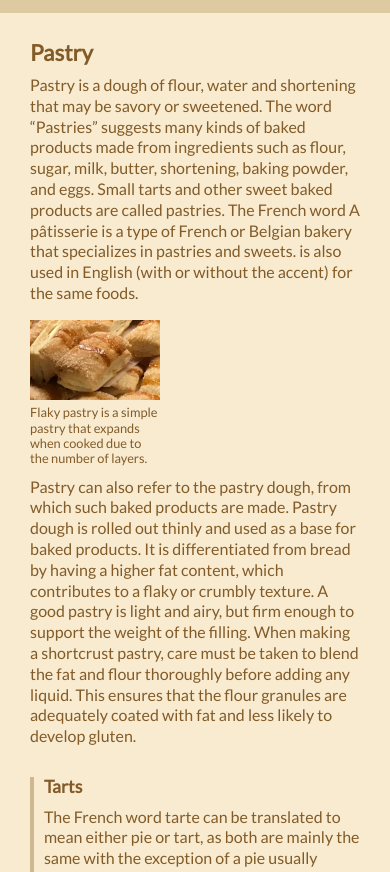
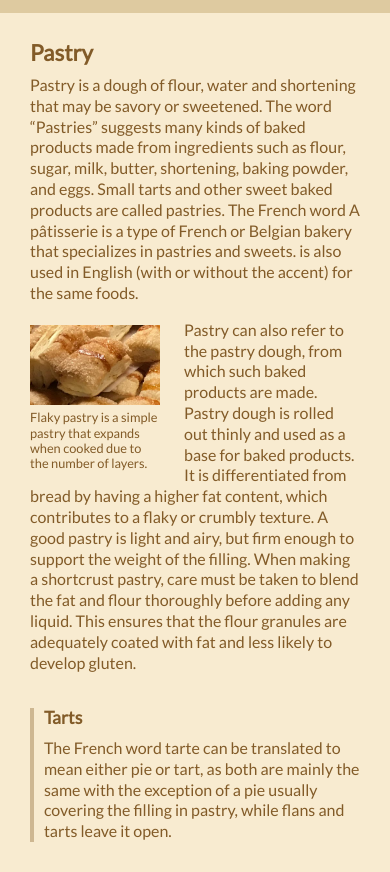
Before and after one commit to raymondsjkim/CSS-Brush-Up, a plain HTML site: page float/index.html in a window 390 px wide. Shown: the part 202-1074 px from the top of the page. Drawn offline with Linux system fonts and the light colour scheme.

Commit message:
added floats

```diff
--- a/float/assets/style.css
+++ b/float/assets/style.css
@@ -3,7 +3,7 @@ body {
 	font-family: 'Lato', sans-serif; font-size: 16px;
 	line-height: 1.3em; color: #825b28;
 }
-h2 { font-size: 1.4em; margin: 0 0 .5em 0; }
+h2 { font-size: 1.4em; margin: 0 0 .5em 0; clear: left; }
 h3 { font-size: 1.1em; margin: 0 0 .5em 0; }
 p { margin: 0 0 1em 0; }
 a { color: #dc3535; }
@@ -27,24 +27,34 @@ aside p { margin-bottom: 0; }
 
 figure {
 	width: 130px;
-	margin: 10px 0;
+	margin: 5px 24px 12px 0;
+	float: left;
 }
 
 article {
 	margin-bottom: 30px;
+	width: 57%;
+	float: left;
 }
 
 aside {
-	margin: 0 0 30px 0;
+	margin: 0 0 0 8%;
 	padding-left: 3%;
 	border-left: 4px solid rgba(111, 64, 0, 0.3);
+	width: 30%;
+	float: left;
 }
 
 
 
-/* @media screen and (max-width: 600px) {
-
-
-
-
-} */
+@media screen and (max-width: 600px) {
+	article {
+		width: auto;
+		float: none;
+	}
+	aside {
+		width: auto;
+		float: none;
+		margin: 35px 0;
+	}
+}
```
